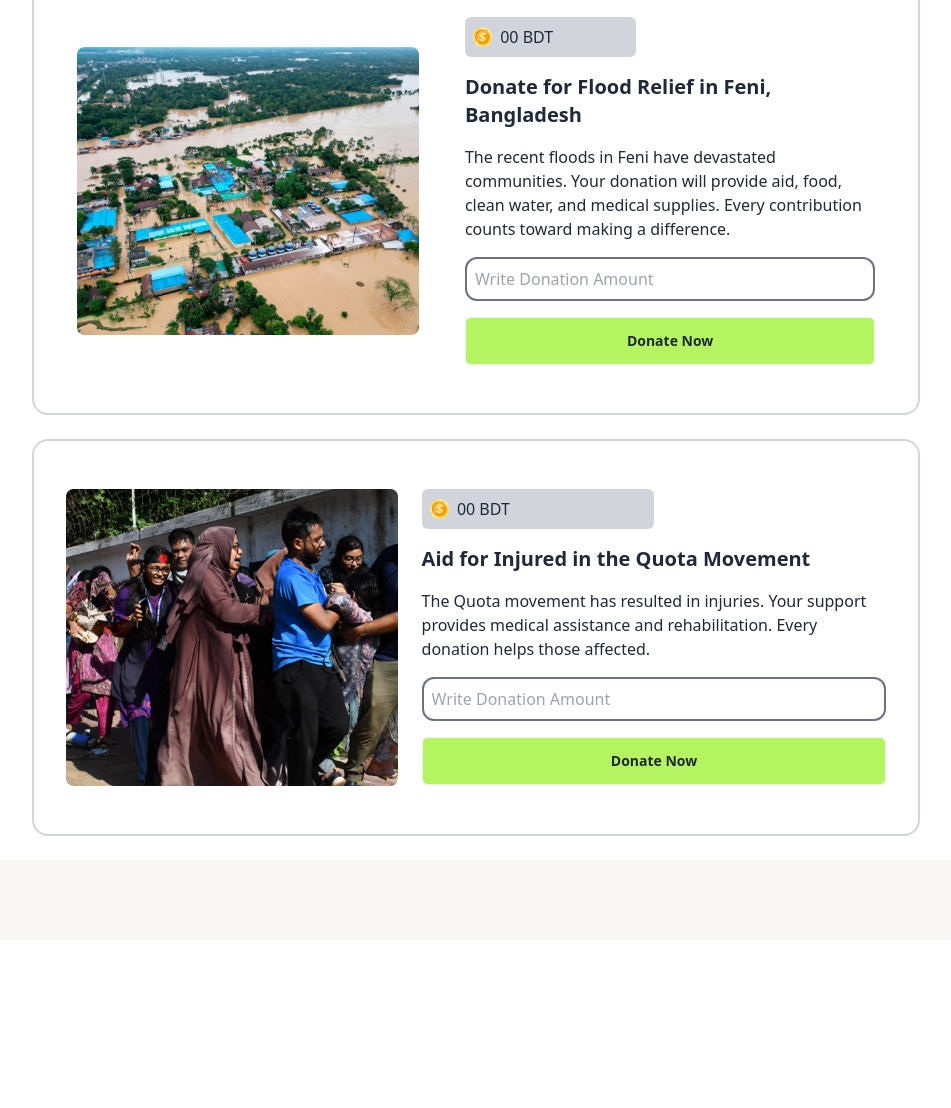
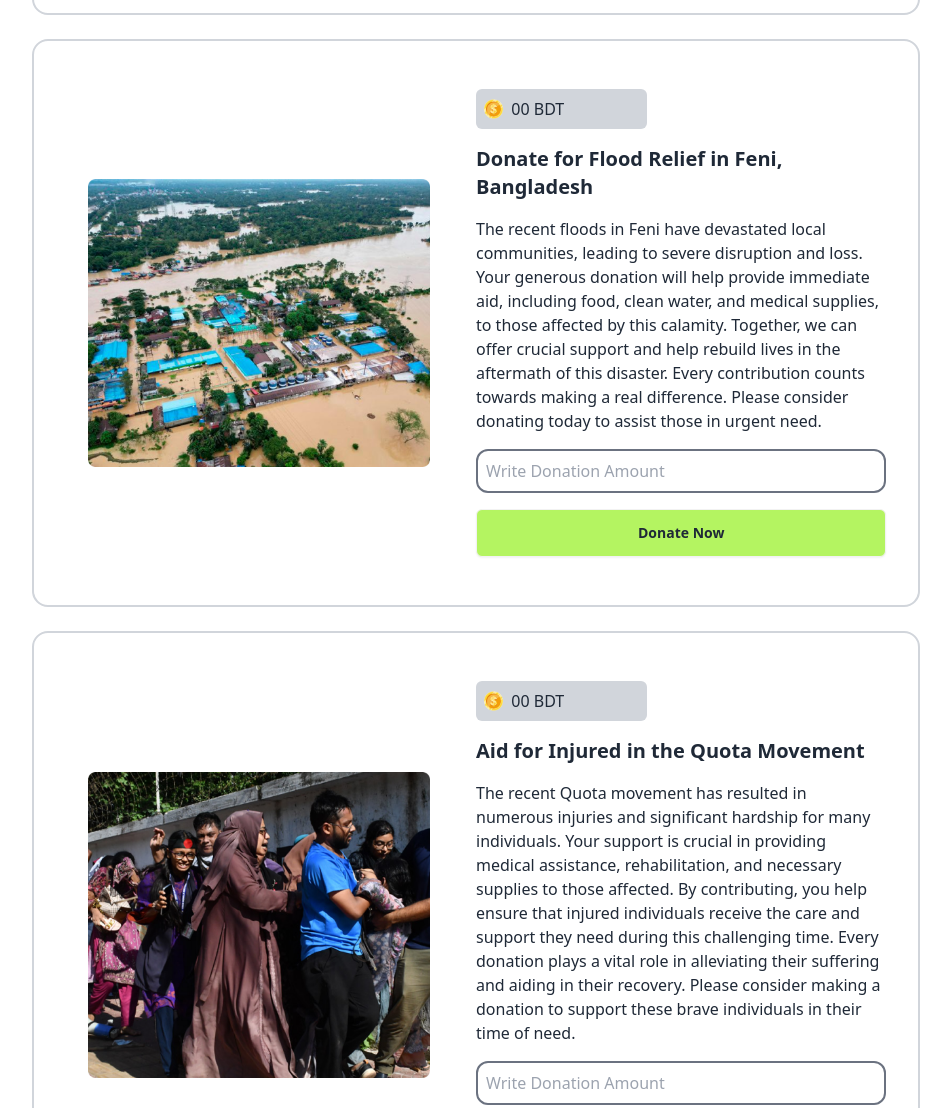
Before and after one commit to sham-im/Donate, a plain HTML site: page index.html in a window 1280 px wide. Shown: the part 677-1785 px from the top of the page, without its empty margins (164-1115 px from the left). Before the commit the page ends 1617 px from the top, so only its background shows below. Drawn offline with nearby package versions, Linux system fonts and the light colour scheme.

Commit message:
text updated

```diff
--- a/index.html
+++ b/index.html
@@ -75,7 +75,7 @@
             </div>
             <h1 class="font-bold text-xl">Donate for Flood at Noakhali, Bangladesh</h1>
             <p>
-              The recent floods in Noakhali have caused significant damage to homes and infrastructure. Your donation will help provide essential supplies to those affected. Every contribution makes a difference.
+              The recent floods in Noakhali have caused significant damage to homes  infrastructure. Your donation will help provide essential supplies and  to those affected by this disaster. Every contribution, big or small, makes  difference. Please join us in supporting the relief efforts and making a positive impact on the lives of those in need.
             </p>
             <input
               id="amountInput"
@@ -87,9 +87,18 @@
             <p id="balanceError" class="hidden text-red-600">
               Donation Amount Can't exceed your Balance
             </p>
+
+
+
+
             <button id="donateBtn" class="btn w-full bg-[#B4F461] my-6 p-3 rounded-md font-semibold" >
               Donate Now
             </button>
+
+
+
+
+
           </div>
         </div>
       </section>
@@ -99,21 +108,21 @@
         <div class="flex flex-col lg:flex-row w-full mx-auto my-4 lg:gap-6">
         <!-- Left: Image -->
         <div class="w-full lg:w-5/12 mx-auto my-auto ">
-            <img class="w-full" src="assets/feni.png" alt="Flood in Feni" />
-          </div>
+          <img class="w-full" src="assets/feni.png" alt="Flood in Noakhali" />
+        </div>
 
-          <!-- Righ Detail -->
-          <div class="w-full lg:w-6/12 mx-auto my-auto flex flex-col space-y-4 mt-4 lg:mt-0">
-            <div class="flex items-center gap-2 bg-gray-300 rounded-md p-2 w-6/12 lg:w-5/12">
+        <!-- Right Detail -->
+        <div class="w-full lg:w-6/12 flex flex-col space-y-4 mt-4 lg:mt-0">
+          <div class="flex items-center gap-2 bg-gray-300 rounded-md p-2 w-6/12 lg:w-5/12">
               <img class="h-5" src="assets/coin.png" alt="Coin Icon" />
               <h4><span id="donatebalance2">00</span> BDT</h4>
             </div>
             <h1 class="font-bold text-xl">Donate for Flood Relief in Feni, Bangladesh</h1>
             <p>
-              The recent floods in Feni have devastated communities. Your donation will provide aid, food, clean water, and medical supplies. Every contribution counts toward making a difference.
+              The recent floods in Feni have devastated local communities, leading to severe disruption and loss. Your generous donation will help provide immediate aid, including food, clean water, and medical supplies, to those affected by this calamity. Together, we can offer crucial support and help rebuild lives in the aftermath of this disaster. Every contribution counts towards making a real difference. Please consider donating today to assist those in urgent need.
             </p>
             <input
-              id="inputAmount2"
+              id="amountInput2"
               class="border-solid border-2 border-gray-500 p-2 rounded-xl w-full"
               type="number"
               placeholder="Write Donation Amount"
@@ -122,7 +131,8 @@
             <p id="balanceError2" class="hidden text-red-600">
               Donation Amount Can't exceed your Balance
             </p>
-            <button class="btn w-full bg-[#B4F461] my-6 p-3 rounded-md font-semibold">
+            <button id="donateBtn2"
+             class="btn w-full bg-[#B4F461] my-6 p-3 rounded-md font-semibold">
               Donate Now
             </button>
           </div>
@@ -134,18 +144,18 @@
         <div class="flex flex-col lg:flex-row w-full mx-auto my-4 lg:gap-6">
         <!-- Left: Image -->
         <div class="w-full lg:w-5/12 mx-auto my-auto ">
-            <img class="w-full" src="assets/quota-protest.png" alt="Quota Movement" />
-          </div>
+          <img class="w-full " src="assets/quota-protest.png" alt="Flood in Noakhali" />
+        </div>
 
-          <!-- Right Detail-->
-          <div class="w-full lg:w-7/12 flex flex-col space-y-4 mt-4 lg:mt-0 ">
-            <div class="flex items-center gap-2 bg-gray-300 rounded-md p-2 w-6/12 lg:w-6/12">
+        <!-- Right Detail -->
+        <div class="w-full lg:w-6/12 flex flex-col space-y-4 mt-4 lg:mt-0">
+          <div class="flex items-center gap-2 bg-gray-300 rounded-md p-2 w-6/12 lg:w-5/12">
               <img class="h-5" src="assets/coin.png" alt="Coin Icon" />
               <h4><span id="donatebalance3">00</span> BDT</h4>
             </div>
             <h1 class="font-bold text-xl">Aid for Injured in the Quota Movement</h1>
             <p>
-              The Quota movement has resulted in injuries. Your support provides medical assistance and rehabilitation. Every donation helps those affected.
+              The recent Quota movement has resulted in numerous injuries and significant hardship for many individuals. Your support is crucial in providing medical assistance, rehabilitation, and necessary supplies to those affected. By contributing, you help ensure that injured individuals receive the care and support they need during this challenging time. Every donation plays a vital role in alleviating their suffering and aiding in their recovery. Please consider making a donation to support these brave individuals in their time of need.
             </p>
             <input
               id="inputAmount3"
@@ -157,7 +167,8 @@
             <p id="balanceError3" class="hidden text-red-600">
               Donation Amount Can't exceed your Balance
             </p>
-            <button class="btn w-full bg-[#B4F461] my-6 p-3 rounded-md font-semibold">
+            <button id="donateBtn3"
+            class="btn w-full bg-[#B4F461] my-6 p-3 rounded-md font-semibold">
               Donate Now
             </button>
           </div>
--- a/index.js
+++ b/index.js
@@ -13,7 +13,6 @@ donateBtn.addEventListener("click", function () {
 
     if (amountInput <= 0 || isNaN(amountInput)) {
         document.getElementById("donationError").classList.remove("hidden");
-        modal.showModal();
         return;
     }
 
@@ -77,3 +76,8 @@ donationTab.addEventListener("click", function () {
     document.getElementById("histry").classList.remove("hidden");
     document.getElementById("historySection").classList.add("hidden");
 });
+
+
+
+
+// section 2
```
